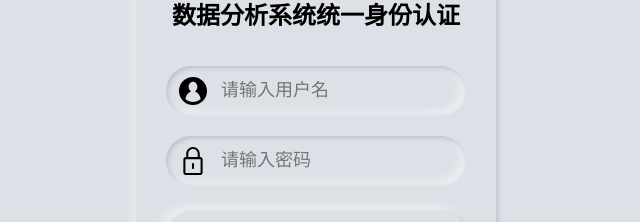
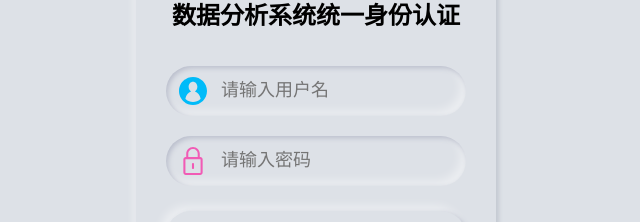
Before and after one commit to lie-flat/cfps-jupyterhub, a Next.js app in the folder hub-login/: page /login in a window 1280 px wide. Shown: the part 287-509 px from the top of the page, without its empty margins (324-964 px from the left). Built offline with nearby package versions, Linux system fonts and the light colour scheme.

Commit message:
Colorful icon (frontend)

```diff
--- a/hub-login/components/invite-code-icon.js
+++ b/hub-login/components/invite-code-icon.js
@@ -4,7 +4,7 @@ export default function InviteCodeIcon() {
     return (
         <svg version="1.1" id="Layer_1" xmlns="http://www.w3.org/2000/svg" xmlnsXlink="http://www.w3.org/1999/xlink"
              x="0px" y="0px" viewBox="0 0 503.607 503.607"
-             xmlSpace="preserve">
+             xmlSpace="preserve" fill="grey">
             <g>
                 <g>
                     <g>
--- a/hub-login/components/password-icon.js
+++ b/hub-login/components/password-icon.js
@@ -4,7 +4,7 @@ export default function PasswordIcon() {
     return (
         <svg xmlns="http://www.w3.org/2000/svg" xmlnsXlink="http://www.w3.org/1999/xlink" version="1.1"
              id="Capa_1" x="0px" y="0px" viewBox="0 0 203.096 203.096"
-             xmlSpace="preserve">
+             xmlSpace="preserve" fill="#f15bb5">
             <g>
                 <path
                     d="M153.976,73.236h-3.308V49.115C150.669,22.033,128.634,0,101.549,0C74.465,0,52.43,22.033,52.43,49.115v24.121H49.12   c-9.649,0-17.5,7.851-17.5,17.5v94.859c0,9.649,7.851,17.5,17.5,17.5h104.856c9.649,0,17.5-7.851,17.5-17.5V90.736   C171.476,81.087,163.626,73.236,153.976,73.236z M67.43,49.115C67.43,30.304,82.736,15,101.549,15   c18.813,0,34.119,15.304,34.119,34.115v24.121H67.43V49.115z M156.476,185.596c0,1.355-1.145,2.5-2.5,2.5H49.12   c-1.355,0-2.5-1.145-2.5-2.5V90.736c0-1.355,1.145-2.5,2.5-2.5H59.93h83.238h10.808c1.355,0,2.5,1.145,2.5,2.5V185.596z"/>
--- a/hub-login/components/user-icon.js
+++ b/hub-login/components/user-icon.js
@@ -4,7 +4,7 @@ export default function UserIcon() {
     return (
         <svg xmlns="http://www.w3.org/2000/svg" xmlnsXlink="http://www.w3.org/1999/xlink" version="1.1"
              id="Layer_1" x="0px" y="0px" viewBox="0 0 459 459"
-             xmlSpace="preserve">
+             xmlSpace="preserve" fill="#00bbf9">
             <g>
                 <g>
                     <path
```
